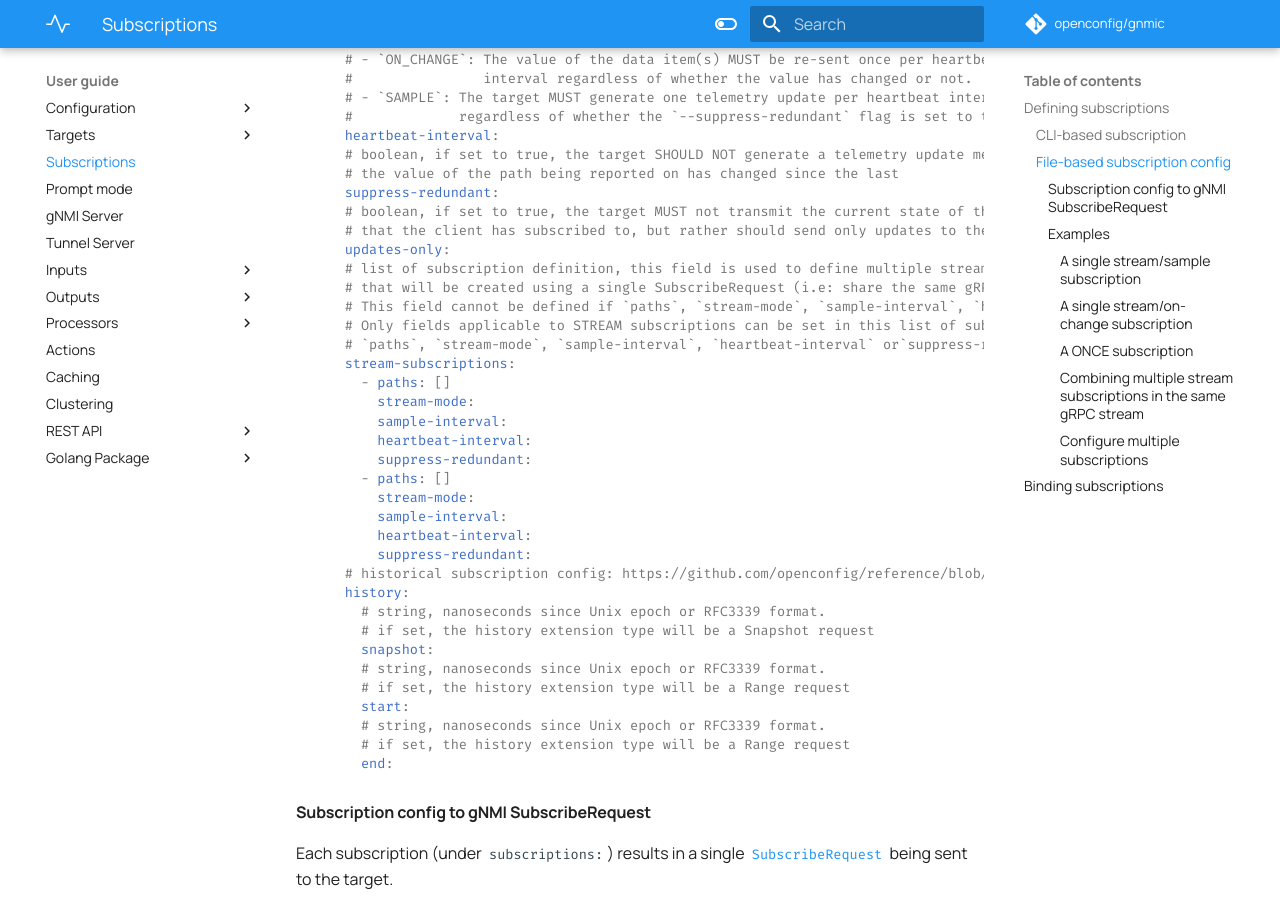
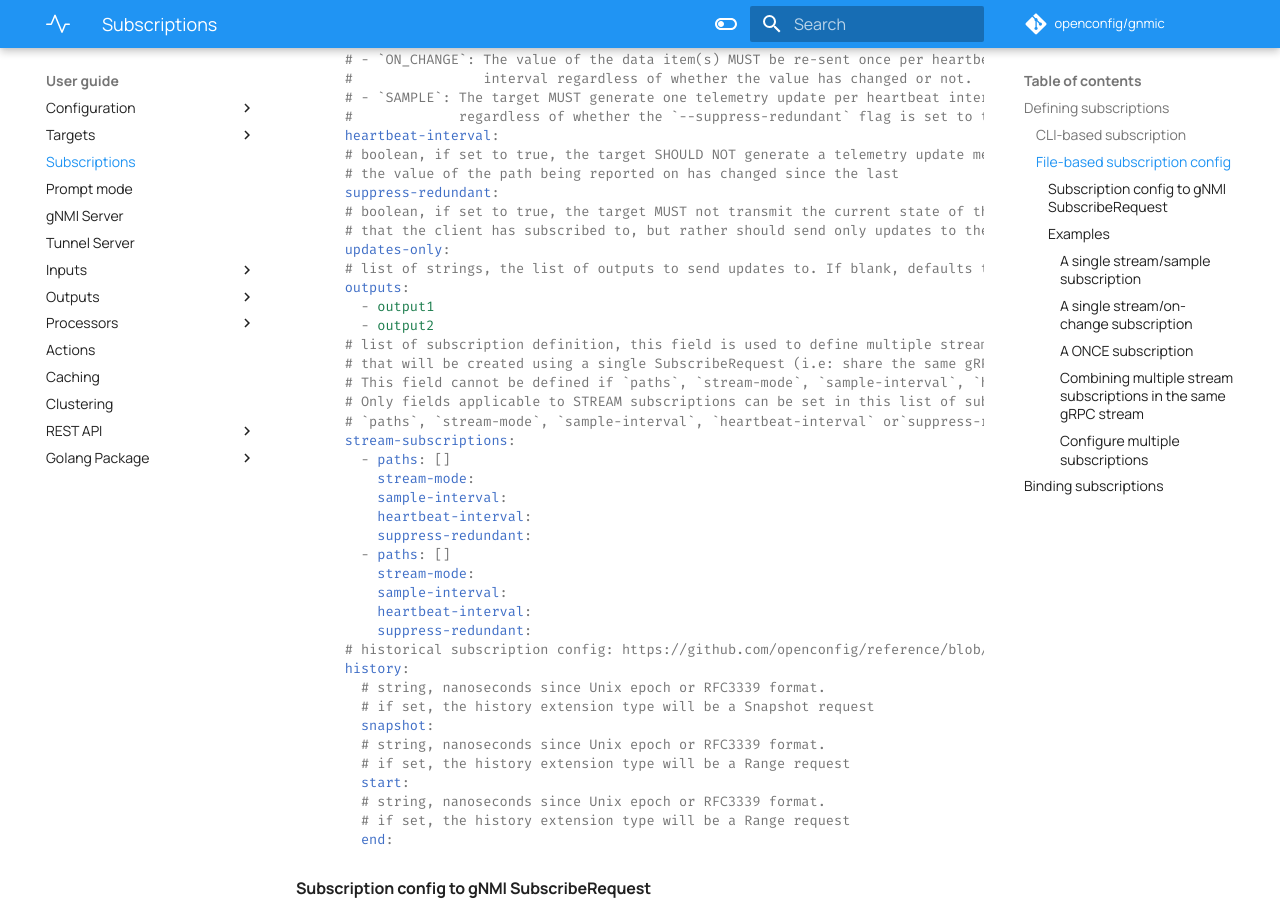
Before and after one commit to openconfig/gnmic, an MkDocs documentation site: the page built from docs/user_guide/subscriptions.md, in a window 1280 px wide and 900 px high, scrolled down 1785 px. Built offline with MkDocs 1.6.1 and Material for MkDocs 9.7.7, drawn with Linux system fonts in a browser that asks for light colours; comment, search, counter and statistics services are not loaded.

Commit message:
Add documentation for outputs under subscriptions

```diff
--- a/docs/user_guide/subscriptions.md
+++ b/docs/user_guide/subscriptions.md
@@ -72,6 +72,10 @@ subscriptions:
     # boolean, if set to true, the target MUST not transmit the current state of the paths
     # that the client has subscribed to, but rather should send only updates to them.
     updates-only:
+    # list of strings, the list of outputs to send updates to. If blank, defaults to all outputs
+    outputs:
+      - output1
+      - output2
     # list of subscription definition, this field is used to define multiple stream subscriptions (target-defined, sample or on-change)
     # that will be created using a single SubscribeRequest (i.e: share the same gRPC stream).
     # This field cannot be defined if `paths`, `stream-mode`, `sample-interval`, `heartbeat-interval` or`suppress-redundant` are set.
```
